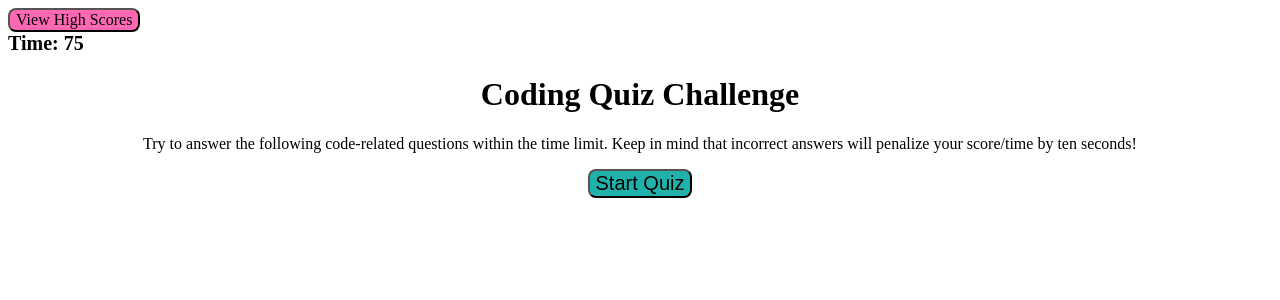
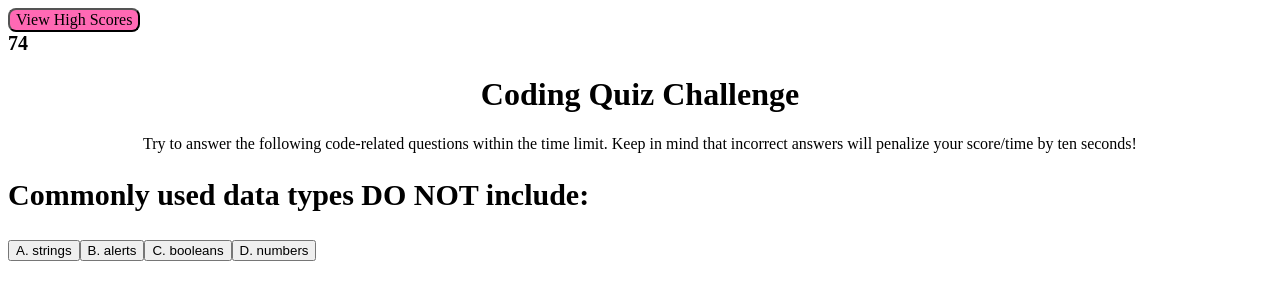
Before and after one commit to jessica-easley/code-quiz, a plain HTML site: page index.html in a window 1280 px wide. Both pictures are taken after a click on the button "Start Quiz". Drawn offline with Linux system fonts and the light colour scheme.

Commit message:
updated html file for questions and answers classes. updated JS with function to display quiz questions and answer choices.

```diff
--- a/Assets/script.js
+++ b/Assets/script.js
@@ -7,6 +7,7 @@ var answerChoicesEl = document.querySelector("#choices");
 var initialsEl = document.querySelector("#initials");
 var timeInterval;
 var score = 0;
+var questionIndex = 0;
 
 // Timer Counterdown & Start Quiz
 function countdown() {
@@ -23,17 +24,19 @@ function countdown() {
 }
 
 function startQuiz() {
-  buttonEl.classList.add("hide");
+  startButtonEl.classList.add("hide");
+  countdown();
+  displayQuestions();
 }
 
-buttonEl.addEventListener("click", countdown);
-buttonEl.addEventListener("click", startQuiz);
+// startButtonEl.addEventListener("click", countdown);
+startButtonEl.addEventListener("click", startQuiz);
 
 // Quiz Questions & Answer Choices
 
 var questions = [
   {
-    question: "Commonly ssed data types DO NOT include:",
+    question: "Commonly used data types DO NOT include:",
     choices: ["A. strings", "B. alerts", "C. booleans", "D. numbers"],
     answer: "B. alerts",
   },
@@ -61,6 +64,29 @@ var questions = [
   },
 ];
 
+// Display Questions & Answer Choices
+
+function displayQuestions() {
+  console.log(questions[3].question)
+  var currentQuestion = questions[questionIndex]
+  var questionTitleEl = document.querySelector("#question-title")
+  var answerBox = document.querySelector("#answers")
+  questionTitleEl.textContent = currentQuestion.question
+  for (var i = 0; i < currentQuestion.choices.length; i++){
+    var buttonEl = document.createElement("button")
+    console.log(currentQuestion.choices[i])
+    buttonEl.textContent = currentQuestion.choices[i]
+    // Add class & value to buttonEL to put an event listener on it that has
+    // make a function for handling question/answer choice click, check if answer is right or wrong (if/else statement)
+    // Increase question index when it's clicked currentQuestion ++
+    // setAttribute
+  answerBox.appendChild(buttonEl)
+  }
+}
+
+
+
+
 //  Additional Variables
 // var secondsLeft = 75;
 // var questionNumber = 0;
--- a/index.html
+++ b/index.html
@@ -18,8 +18,8 @@
       Keep in mind that incorrect answers will penalize your score/time by ten
       seconds!
     </p>
-    <center><button id="startquiz">Start Quiz</button></center>
-    <div id="questions" class="hide">
+    <center><button id="start_quiz">Start Quiz</button></center>
+    <div id="questions">
     <h2 id="question-title"></h2>
         <div id="answers" class="answers">
         </div>
```
